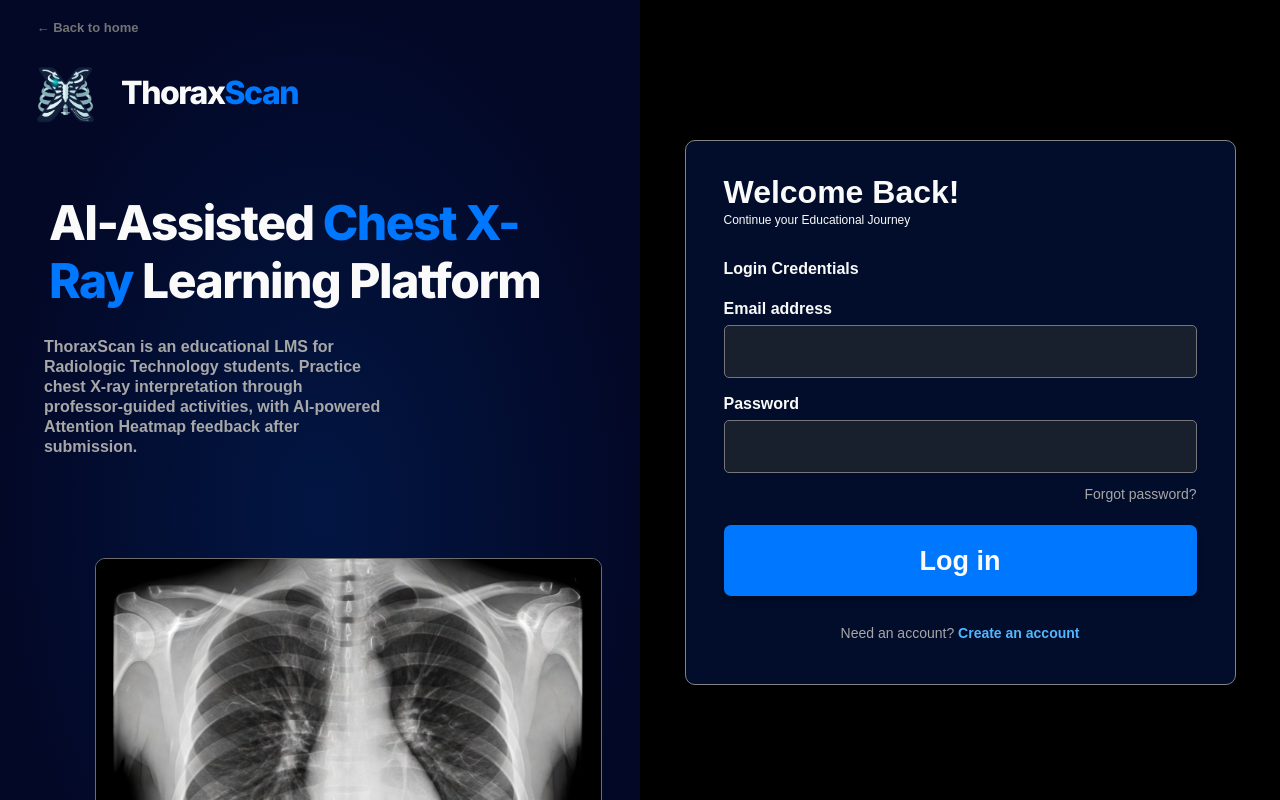
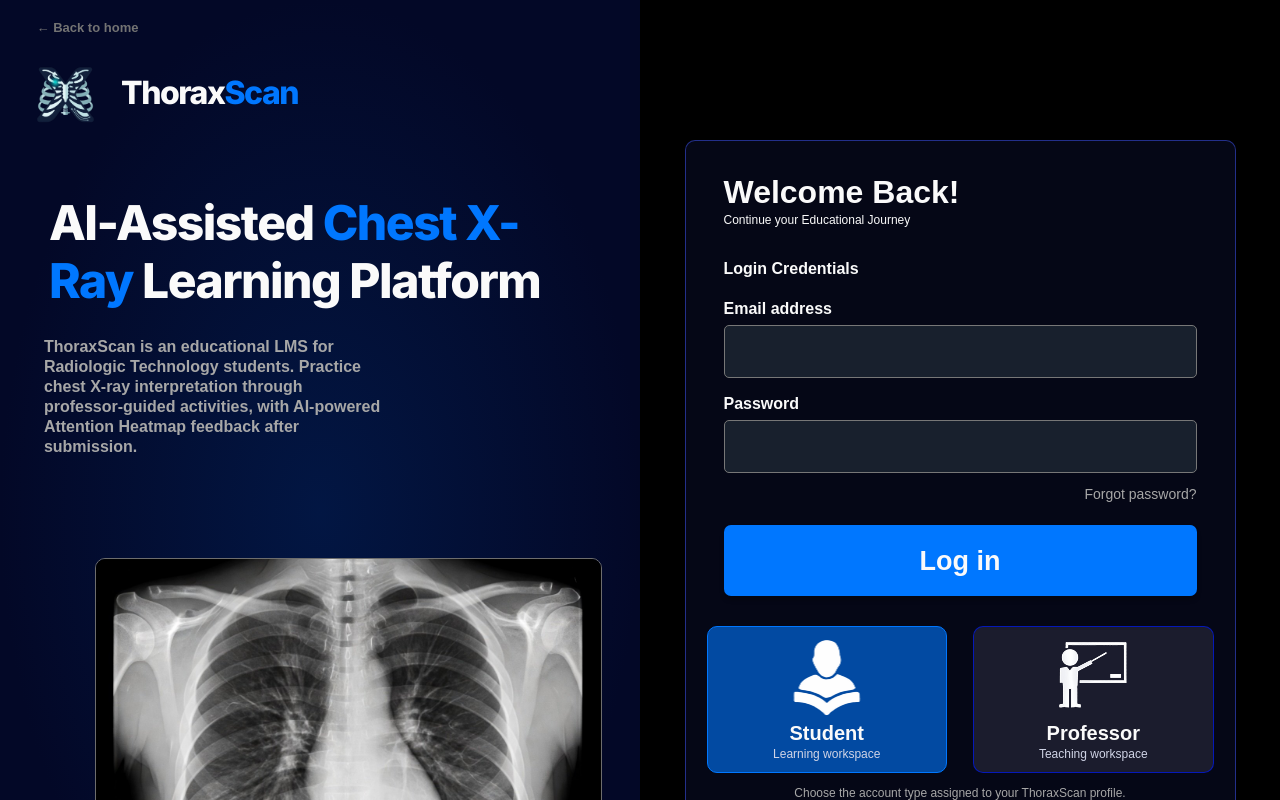
Before and after one commit to Addag/ThoraxScan, a Next.js app: page /login in a window 1280 px wide. Shown: the top 800 px of the page. Built offline with nearby package versions, Linux system fonts and the light colour scheme; a web font is replaced by a local one.

Commit message:
feat: modified registration and login page. Accessible Student/Professor radio cards on Login and Register. Student selected by default; Professor disabled during registration. Login verifies the selected role against the trusted Supabase profile.

```diff
--- a/src/app/(auth)/actions.ts
+++ b/src/app/(auth)/actions.ts
@@ -2,7 +2,7 @@
 
 import { redirect } from "next/navigation";
 
-import type { AuthActionState, AuthField } from "@/lib/auth/types";
+import type { AppRole, AuthActionState, AuthField } from "@/lib/auth/types";
 import { createClient } from "@/lib/supabase/server";
 
 const emailPattern = /^[^\s@]+@[^\s@]+\.[^\s@]+$/;
@@ -26,6 +26,10 @@ function validateEmail(email: string) {
 function validatePassword(password: string) {
   if (!password) return "Enter your password.";
   if (password.length < 8) return "Use at least 8 characters.";
+}
+
+function isAppRole(role: string): role is AppRole {
+  return role === "student" || role === "professor";
 }
 
 function authMessage(code: string | undefined, fallback: string) {
@@ -100,10 +104,14 @@ export async function loginAction(
 ): Promise<AuthActionState> {
   const email = value(formData, "email").trim().toLowerCase();
   const password = value(formData, "password");
+  const expectedRole = value(formData, "expectedRole");
   const fieldErrors: Partial<Record<AuthField, string>> = {};
 
   fieldErrors.email = validateEmail(email);
   if (!password) fieldErrors.password = "Enter your password.";
+  if (!isAppRole(expectedRole)) {
+    fieldErrors.expectedRole = "Choose Student or Professor.";
+  }
 
   Object.keys(fieldErrors).forEach((key) => {
     if (!fieldErrors[key as AuthField]) delete fieldErrors[key as AuthField];
@@ -114,11 +122,35 @@ export async function loginAction(
   }
 
   const supabase = await createClient();
-  const { error } = await supabase.auth.signInWithPassword({ email, password });
+  const { data, error } = await supabase.auth.signInWithPassword({
+    email,
+    password,
+  });
 
   if (error) {
     return errorState(
       authMessage(error.code, "Unable to log in. Please try again."),
+    );
+  }
+
+  const { data: profile, error: profileError } = await supabase
+    .from("profiles")
+    .select("role")
+    .eq("id", data.user.id)
+    .single<{ role: AppRole }>();
+
+  if (profileError || !profile || !isAppRole(profile.role)) {
+    await supabase.auth.signOut({ scope: "local" });
+    return errorState(
+      "We could not verify your account profile. Please contact an administrator.",
+    );
+  }
+
+  if (profile.role !== expectedRole) {
+    await supabase.auth.signOut({ scope: "local" });
+    return errorState(
+      `This account is registered as ${profile.role}. Select ${profile.role === "student" ? "Student" : "Professor"} and try again.`,
+      { expectedRole: "The selected account type does not match this account." },
     );
   }
 
--- a/src/app/globals.css
+++ b/src/app/globals.css
@@ -445,10 +445,22 @@ input:focus-visible {
 
 .auth-card {
   width: min(551px, 100%);
-  border: 1px solid var(--border-strong);
+  border: 1px solid rgba(55, 74, 215, 0.6);
   border-radius: 10px;
-  background: var(--surface-primary);
+  background: rgba(55, 74, 215, 0.1);
+  -webkit-backdrop-filter: blur(6px);
+  backdrop-filter: blur(6px);
   padding: 31px 38px 40px;
+}
+
+.auth-card--register {
+  width: min(547px, 100%);
+}
+
+@supports not ((-webkit-backdrop-filter: blur(6px)) or (backdrop-filter: blur(6px))) {
+  .auth-card {
+    background: rgba(8, 18, 61, 0.94);
+  }
 }
 
 .auth-card h2 {
@@ -546,6 +558,139 @@ input:focus-visible {
 .auth-submit:disabled {
   cursor: wait;
   opacity: 0.72;
+}
+
+.role-selector {
+  width: min(507px, calc(100% + 38px));
+  align-self: center;
+  min-width: 0;
+  padding: 0;
+  margin: 30px 0 0;
+  border: 0;
+}
+
+.role-selector__cards {
+  display: grid;
+  grid-template-columns: repeat(2, minmax(0, 1fr));
+  gap: 26px;
+}
+
+.role-option {
+  position: relative;
+  min-width: 0;
+}
+
+.role-option__input {
+  position: absolute;
+  width: 1px;
+  height: 1px;
+  margin: -1px;
+  overflow: hidden;
+  clip: rect(0 0 0 0);
+  clip-path: inset(50%);
+  white-space: nowrap;
+}
+
+.role-option__card {
+  position: relative;
+  display: flex;
+  height: 147px;
+  overflow: hidden;
+  align-items: center;
+  justify-content: center;
+  border: 1px solid rgba(0, 25, 223, 0.79);
+  border-radius: 10px;
+  background: rgba(152, 155, 179, 0.15);
+  color: var(--text-primary);
+  cursor: pointer;
+  flex-direction: column;
+  padding: 0;
+  text-align: center;
+  transition: background-color 160ms ease, border-color 160ms ease, transform 160ms ease;
+}
+
+.role-option__card:hover {
+  background: rgba(0, 119, 255, 0.28);
+}
+
+.role-option__input:checked + .role-option__card {
+  border-color: #0077ff;
+  background: rgba(0, 119, 255, 0.6);
+}
+
+.role-option__input:focus-visible + .role-option__card {
+  outline: 3px solid #ffffff;
+  outline-offset: 4px;
+}
+
+.role-option__input:active:not(:disabled) + .role-option__card {
+  transform: translateY(1px);
+}
+
+.role-option__input:disabled + .role-option__card {
+  border-color: rgba(0, 25, 223, 0.48);
+  color: #a7a7a7;
+  cursor: not-allowed;
+  opacity: 0.68;
+}
+
+.role-option__input:disabled + .role-option__card:hover {
+  background: rgba(152, 155, 179, 0.15);
+}
+
+.role-option__title {
+  position: absolute;
+  right: 12px;
+  bottom: 27px;
+  left: 12px;
+  font-size: 20px;
+  font-weight: 800;
+  line-height: 1.2;
+}
+
+.role-option__copy {
+  position: absolute;
+  right: 12px;
+  bottom: 9px;
+  left: 12px;
+  max-width: 170px;
+  margin: 0 auto;
+  color: #d0d4e6;
+  font-size: 12px;
+  line-height: 1.3;
+}
+
+.role-option__image {
+  position: absolute;
+  top: 7px;
+  left: 50%;
+  display: block;
+  object-fit: fill;
+}
+
+.role-option__image--student {
+  width: 125px;
+  height: 88px;
+  transform: translateX(-50%) scaleX(-1);
+}
+
+.role-option__image--professor {
+  width: 86px;
+  height: 83px;
+  transform: translateX(-50%);
+}
+
+.role-selector__description {
+  margin: 12px 4px 0;
+  color: var(--text-secondary);
+  font-size: 12px;
+  line-height: 1.4;
+  text-align: center;
+}
+
+.role-selector__error {
+  margin: 8px 4px 0;
+  text-align: center;
 }
 
 .auth-status {
@@ -867,6 +1012,16 @@ input:focus-visible {
     padding-right: 18px;
     padding-left: 18px;
   }
+
+  .role-selector__cards {
+    grid-template-columns: 1fr;
+    gap: 12px;
+  }
+
+  .role-selector {
+    width: 100%;
+  }
+
 }
 
 @media (prefers-reduced-motion: reduce) {
--- a/src/components/auth/auth-form.tsx
+++ b/src/components/auth/auth-form.tsx
@@ -1,5 +1,6 @@
 "use client";
 
+import Image from "next/image";
 import Link from "next/link";
 import { useActionState } from "react";
 
@@ -161,6 +162,13 @@ export function AuthForm({ mode }: { mode: AuthMode }) {
         {pending ? "Please wait…" : submitLabels[mode]}
       </button>
 
+      {(mode === "login" || mode === "register") && (
+        <RoleSelector
+          mode={mode}
+          error={state.fieldErrors?.expectedRole}
+        />
+      )}
+
       {state.message && (
         <p
           className={`auth-status auth-status--${state.status}`}
@@ -172,6 +180,87 @@ export function AuthForm({ mode }: { mode: AuthMode }) {
 
       <AuthSwitch mode={mode} />
     </form>
+  );
+}
+
+function RoleSelector({
+  mode,
+  error,
+}: {
+  mode: "login" | "register";
+  error?: string;
+}) {
+  const professorDisabled = mode === "register";
+  const descriptionId = `${mode}-role-description`;
+  const errorId = `${mode}-role-error`;
+
+  return (
+    <fieldset
+      className="role-selector"
+      aria-describedby={error ? `${descriptionId} ${errorId}` : descriptionId}
+    >
+      <legend className="sr-only">Account type</legend>
+      <div className="role-selector__cards">
+        <div className="role-option">
+          <input
+            className="role-option__input"
+            id={`${mode}-role-student`}
+            name={mode === "login" ? "expectedRole" : undefined}
+            type="radio"
+            value="student"
+            defaultChecked
+          />
+          <label className="role-option__card" htmlFor={`${mode}-role-student`}>
+            <Image
+              className="role-option__image role-option__image--student"
+              src="/images/student-role.png"
+              alt=""
+              width={125}
+              height={88}
+              aria-hidden="true"
+            />
+            <span className="role-option__title">Student</span>
+            <span className="role-option__copy">Learning workspace</span>
+          </label>
+        </div>
+
+        <div className="role-option">
+          <input
+            className="role-option__input"
+            id={`${mode}-role-professor`}
+            name={mode === "login" ? "expectedRole" : undefined}
+            type="radio"
+            value="professor"
+            disabled={professorDisabled}
+          />
+          <label className="role-option__card" htmlFor={`${mode}-role-professor`}>
+            <Image
+              className="role-option__image role-option__image--professor"
+              src="/images/professor-role.png"
+              alt=""
+              width={86}
+              height={83}
+              aria-hidden="true"
+            />
+            <span className="role-option__title">Professor</span>
+            <span className="role-option__copy">
+              {professorDisabled ? "Approval required" : "Teaching workspace"}
+            </span>
+          </label>
+        </div>
+      </div>
+
+      <p className="role-selector__description" id={descriptionId}>
+        {professorDisabled
+          ? "Public registration creates Student accounts. Professor access is assigned by an administrator."
+          : "Choose the account type assigned to your ThoraxScan profile."}
+      </p>
+      {error && (
+        <p className="field-error role-selector__error" id={errorId} role="alert">
+          {error}
+        </p>
+      )}
+    </fieldset>
   );
 }
 
--- a/src/lib/auth/types.ts
+++ b/src/lib/auth/types.ts
@@ -4,7 +4,8 @@ export type AuthField =
   | "displayName"
   | "email"
   | "password"
-  | "confirmPassword";
+  | "confirmPassword"
+  | "expectedRole";
 
 export type AuthActionState = {
   status: "idle" | "error" | "success";
```
Also changed, not shown: public/images/professor-role.png (added), public/images/student-role.png (added).
